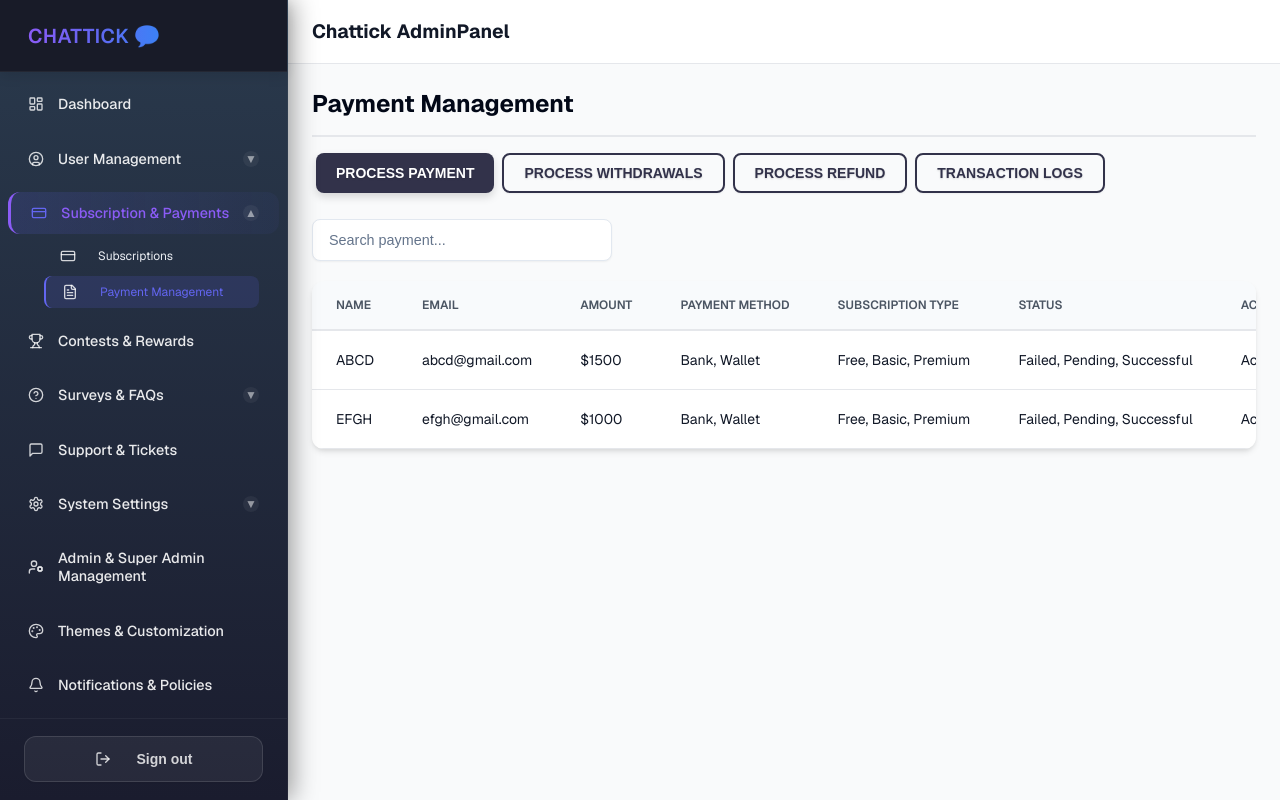
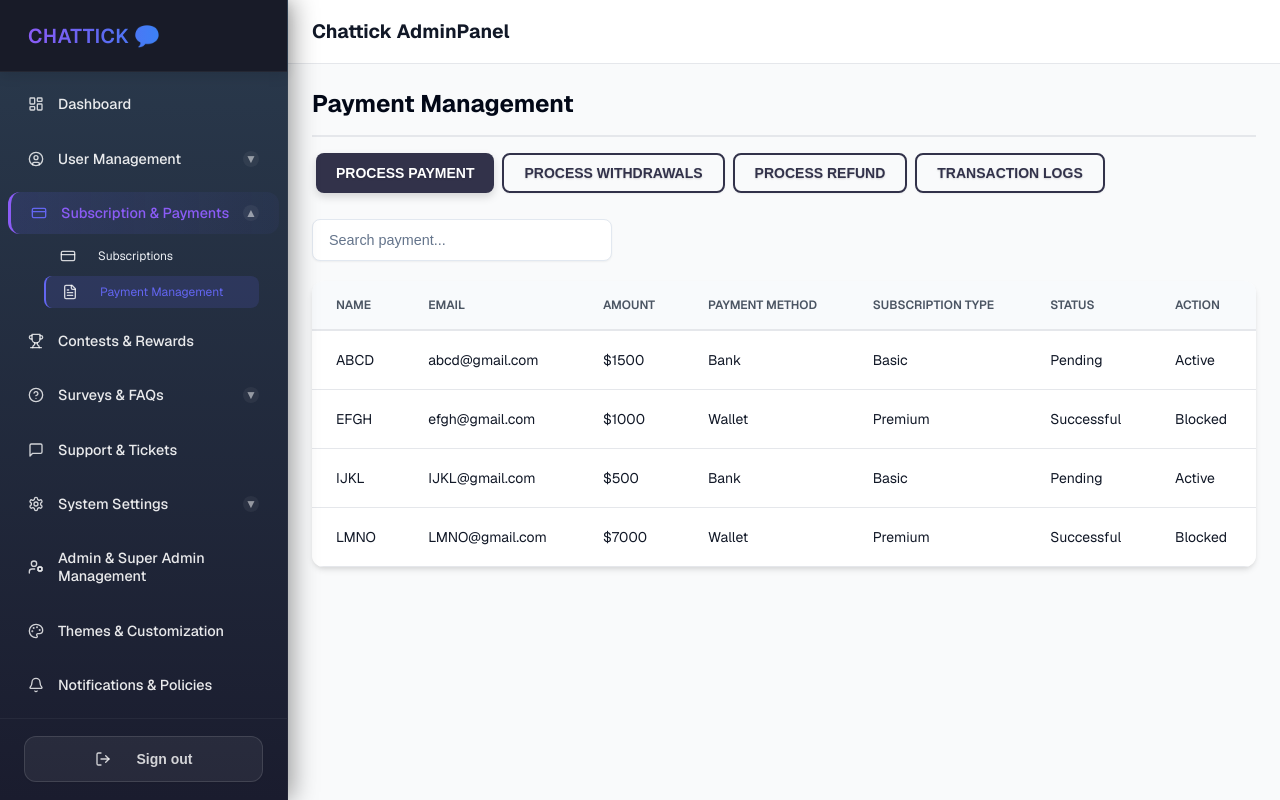
Before and after one commit to igrehanali/chattick, a Next.js app: page /subscriptions/management in a window 1280 px wide. Built offline with nearby package versions, Linux system fonts and the light colour scheme; no server answers.

Commit message:
Subscription Submenu is Completed

```diff
--- a/app/subscriptions/management/components/TransactionLogs.jsx
+++ b/app/subscriptions/management/components/TransactionLogs.jsx
@@ -1,8 +1,160 @@
-import React from 'react'
+import React, { useState } from 'react'
+import styles from "../management.module.css";
+import { Button } from '@/app/components/ui/button';
 
 const TransactionLogs = () => {
+  const [selectedLog, setSelectedLog] = useState(null);
+  const [searchTerm, setSearchTerm] = useState("");
+
+  // ----> Transaction Data <----
+  const logs = [
+    {
+      id: "TXN001",
+      type: "Withdrawal",
+      customer: "John Doe",
+      status: "Success",
+      amount: "$250.00",
+      performedBy: "Staff",
+      timestamp: "2025-04-18 10:32 AM",
+      trace: "TXN started > Verification passed > Amount debited",
+      logs: ["Event: Withdraw initiated", "Retry: 0", "Error: None"],
+      notes: "Processed successfully without issues.",
+    },
+    {
+      id: "TXN002",
+      type: "Deposit",
+      customer: "Jane Smith",
+      status: "Failed",
+      amount: "$500.00",
+      performedBy: "Customer",
+      timestamp: "2025-04-18 09:21 AM",
+      trace: "TXN started > Verification failed",
+      logs: ["Event: Deposit initiated", "Retry: 1", "Error: Card declined"],
+      notes: "Card expired. Customer notified.",
+    },
+    {
+      id: "TXN003",
+      type: "Transfer",
+      customer: "Alice Lee",
+      status: "Pending",
+      amount: "$1000.00",
+      performedBy: "Auto",
+      timestamp: "2025-04-18 11:45 AM",
+      trace: "TXN started > Awaiting bank response",
+      logs: ["Event: Transfer pending", "Retry: 0", "Error: None"],
+      notes: "Auto-processing. Review after 24h.",
+    },
+  ];
+
+  // ----> Search Filter <----
+  const filteredLogs = logs.filter((log) => {
+    const search = searchTerm.toLowerCase();
+    return (
+      log.id.toLowerCase().includes(search) ||
+      log.type.toLowerCase().includes(search) ||
+      log.customer.toLowerCase().includes(search) ||
+      log.status.toLowerCase().includes(search) ||
+      log.amount.toLowerCase().includes(search) ||
+      log.performedBy.toLowerCase().includes(search)
+    );
+  });
+
+  // ----> Status Control function <----
+  const getStatusClass = (status) => {
+    if (status === "Success") return styles.successBadge;
+    if (status === "Failed") return styles.failedBadge;
+    if (status === "Pending") return styles.pendingBadge;
+    return "";
+  };
+
   return (
-    <div>TransactionLogs</div>
+    <div>
+      {/* ----> Search Bar <---- */}
+      <div className={styles.searchBar}>
+        <input
+          type="text"
+          value={searchTerm}
+          onChange={(e) => setSearchTerm(e.target.value)}
+          className={styles.Input}
+          placeholder="Search Transaction Logs..."
+        />
+      </div>
+
+      {/* ----> Transaction Logs Table <---- */}
+      <div className={styles.tableContainer}>
+        <table className={styles.table}>
+
+          {/* ----> Table Head <---- */}
+          <thead className={styles.tableHeader}>
+            <tr>
+              <th className={styles.tableHeaderCell}>Transaction ID</th>
+              <th className={styles.tableHeaderCell}>Type</th>
+              <th className={styles.tableHeaderCell}>Customer</th>
+              <th className={styles.tableHeaderCell}>Status</th>
+              <th className={styles.tableHeaderCell}>Amount</th>
+              <th className={styles.tableHeaderCell}>Performed By</th>
+              <th className={styles.tableHeaderCell}>Action</th>
+            </tr>
+          </thead>
+
+          {/* ----> Table Body <---- */}
+          <tbody className={styles.tableBody}>
+            {filteredLogs.length > 0 ? (
+              filteredLogs.map((log) => (
+                <tr key={log.id} className={styles.tableRow}>
+                  <td className={styles.tableCell}>{log.id}</td>
+                  <td className={styles.tableCell}>{log.type}</td>
+                  <td className={styles.tableCell}>{log.customer}</td>
+                  <td>
+                    <span className={getStatusClass(log.status)}>{log.status}</span>
+                  </td>
+                  <td className={styles.tableCell}>{log.amount}</td>
+                  <td className={styles.tableCell}>{log.performedBy}</td>
+                  <td className={styles.tableCell}>
+                    <Button
+                      className={styles.viewBtn}
+                      onClick={() => setSelectedLog(log)}
+                    >
+                      View Details
+                    </Button>
+                  </td>
+                </tr>
+              ))
+            ) : (
+              <tr>
+                <td className={styles.tableCell} colSpan="7" style={{ textAlign: "center", padding: "20px" }}>
+                  No matching records found.
+                </td>
+              </tr>
+            )}
+          </tbody>
+        </table>
+      </div>
+
+      {/* ----> View Detail Popup Modal  <---- */}
+      {selectedLog && (
+        <div className={styles.modalOverlay} onClick={() => setSelectedLog(null)}>
+          <div
+            className={styles.modalContent}
+            onClick={(e) => e.stopPropagation()}
+          >
+            <h2>Transaction Details - {selectedLog.id}</h2>
+            <p><strong>Type:</strong> {selectedLog.type}</p>
+            <p><strong>Customer:</strong> {selectedLog.customer}</p>
+            <p><strong>Timestamp:</strong> {selectedLog.timestamp}</p>
+            <p><strong>Trace:</strong> {selectedLog.trace}</p>
+            <p ><strong>System Logs:</strong></p>
+            <ul className={styles.systemLogs}>
+              {selectedLog.logs.map((log, index) => (
+                <li key={index}>{log}</li>
+              ))}
+            </ul>
+            <p><strong>Staff Notes:</strong> {selectedLog.notes}</p>
+            <Button className={styles.closeBtn} onClick={() => setSelectedLog(null)}>Close</Button>
+          </div>
+        </div>
+      )}
+    </div>
   )
 }
 
--- a/app/subscriptions/management/components/processpayment.jsx
+++ b/app/subscriptions/management/components/processpayment.jsx
@@ -3,79 +3,63 @@
 
 const ProcessPayment = () => {
   const [searchQuery, setSearchQuery] = useState("");
-
+  // ----> Payment Data <----
   const paymentTable = [
     {
       name: "ABCD",
       email: "abcd@gmail.com",
       amount: "$1500",
-      paymentMethod: {
-        bank: "Bank",
-        wallet: "Wallet",
-      },
-      SubscriptionType: {
-        free: "Free",
-        basic: "Basic",
-        premium: "Premium",
-      },
-      status: {
-        failed: "Failed",
-        pending: "Pending",
-        success: "Successful",
-      },
-      action: {
-        active: "Active",
-        block: "Blocked",
-      },
+      paymentMethod: "Bank",
+      subscriptionType: "Basic",
+      status: "Pending",
+      action: "Active",
     },
     {
       name: "EFGH",
       email: "efgh@gmail.com",
       amount: "$1000",
-      paymentMethod: {
-        bank: "Bank",
-        wallet: "Wallet",
-      },
-      SubscriptionType: {
-        free: "Free",
-        basic: "Basic",
-        premium: "Premium",
-      },
-      status: {
-        failed: "Failed",
-        pending: "Pending",
-        success: "Successful",
-      },
-      action: {
-        active: "Active",
-        block: "Blocked",
-      },
+      paymentMethod: "Wallet",
+      subscriptionType: "Premium",
+      status: "Successful",
+      action: "Blocked",
+    },
+    {
+      name: "IJKL",
+      email: "IJKL@gmail.com",
+      amount: "$500",
+      paymentMethod: "Bank",
+      subscriptionType: "Basic",
+      status: "Pending",
+      action: "Active",
+    },
+    {
+      name: "LMNO",
+      email: "LMNO@gmail.com",
+      amount: "$7000",
+      paymentMethod: "Wallet",
+      subscriptionType: "Premium",
+      status: "Successful",
+      action: "Blocked",
     },
   ];
 
+  // ----> SearchBar Filter Functionality <----
   const filteredData = paymentTable.filter((item) => {
     const query = searchQuery.toLowerCase();
     return (
       item.name.toLowerCase().includes(query) ||
       item.email.toLowerCase().includes(query) ||
       item.amount.toLowerCase().includes(query) ||
-      Object.values(item.status).some((status) =>
-        status.toLowerCase().includes(query)
-      ) ||
-      Object.values(item.paymentMethod).some((method) =>
-        method.toLowerCase().includes(query)
-      ) ||
-      Object.values(item.SubscriptionType).some((type) =>
-        type.toLowerCase().includes(query)
-      ) ||
-      Object.values(item.action).some((act) =>
-        act.toLowerCase().includes(query)
-      )
+      item.status.toLowerCase().includes(query) ||
+      item.paymentMethod.toLowerCase().includes(query) ||
+      item.subscriptionType.toLowerCase().includes(query) ||
+      item.action.toLowerCase().includes(query)
     );
   });
 
   return (
     <div>
+      {/* ----> Search Bar  <---- */}
       <div className={styles.searchBar}>
         <input
           className={styles.Input}
@@ -85,8 +69,10 @@
           onChange={(e) => setSearchQuery(e.target.value)}
         />
       </div>
+      {/* ----> Payment Process Table <---- */}
       <div className={styles.tableContainer}>
         <table className={styles.table}>
+          {/* ----> Table Head <---- */}
           <thead className={styles.tableHeader}>
             <tr>
               <th className={styles.tableHeaderCell}>Name</th>
@@ -98,6 +84,7 @@
               <th className={styles.tableHeaderCell}>Action</th>
             </tr>
           </thead>
+          {/* ----> Table Body <---- */}
           <tbody className={styles.tableBody}>
             {filteredData.length > 0 ? (
               filteredData.map((item, index) => (
@@ -105,18 +92,10 @@
                   <td className={styles.tableCell}>{item.name}</td>
                   <td className={styles.tableCell}>{item.email}</td>
                   <td className={styles.tableCell}>{item.amount}</td>
-                  <td className={styles.tableCell}>
-                    {Object.values(item.paymentMethod).join(", ")}
-                  </td>
-                  <td className={styles.tableCell}>
-                    {Object.values(item.SubscriptionType).join(", ")}
-                  </td>
-                  <td className={styles.tableCell}>
-                    {Object.values(item.status).join(", ")}
-                  </td>
-                  <td className={styles.tableCell}>
-                    {Object.values(item.action).join(", ")}
-                  </td>
+                  <td className={styles.tableCell}>{item.paymentMethod}</td>
+                  <td className={styles.tableCell}>{item.subscriptionType}</td>
+                  <td className={styles.tableCell}>{item.status}</td>
+                  <td className={styles.tableCell}>{item.action}</td>
                 </tr>
               ))
             ) : (
--- a/app/subscriptions/management/page.jsx
+++ b/app/subscriptions/management/page.jsx
@@ -6,7 +6,7 @@
 import { Button } from '@/app/components/ui/button'
 
 // Different Tabs
-import ProcessPayment from './components/ProcessPayment';
+import ProcessPayment from './components/Processpayment';
 import ProcessWithdrawals from './components/ProcessWithdrawals';
 import ProcessRefund from './components/ProcessRefund';
 import TransactionLogs from './components/TransactionLogs';
```
Also changed, not shown: app/subscriptions/management/components/ProcessRefund.jsx (+8 -0 lines), app/subscriptions/management/components/processWithdrawals.jsx (+8 -0 lines), app/subscriptions/management/management.module.css (+72 -0 lines).
